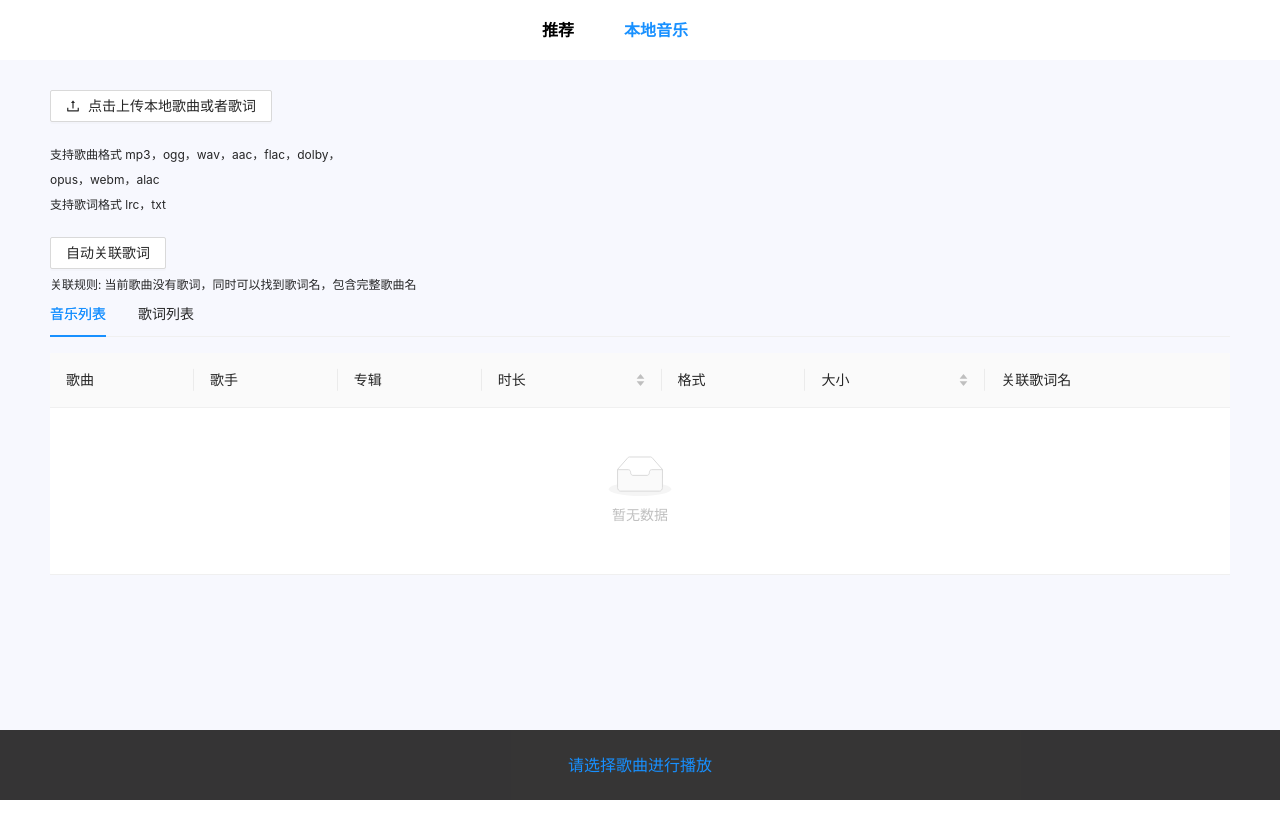
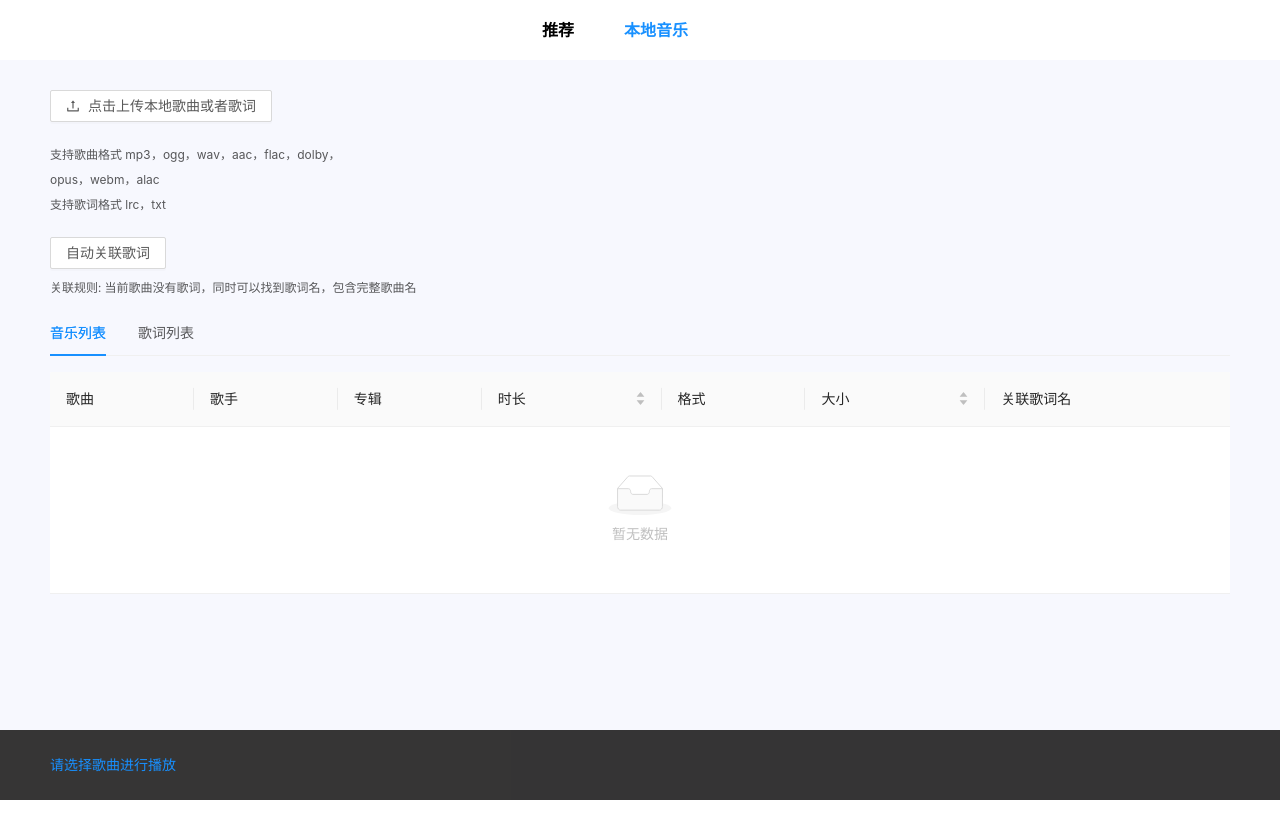
Before and after one commit to xyxiao001/hzfe-music, a React (Create React App) app: page /#/local in a window 1280 px wide. Shown: the top 838 px of the page. Built offline with nearby package versions, Linux system fonts and the light colour scheme; what fast-average-color would draw is missing.

Commit message:
feat: 新增css全局变量，做颜色替换

```diff
--- a/config-overrides.js
+++ b/config-overrides.js
@@ -1,4 +1,11 @@
-module.exports = function override(config, env) {
-  // 关于webpack的相关配置
-  return config;
-};
+const { override, addLessLoader } = require('customize-cra');
+
+module.exports = override(
+  addLessLoader({
+    lessOptions: {
+      javascriptEnabled: true,
+      // 定义全局变量地方
+      modifyVars: {},
+    },
+  }),
+);
--- a/package.json
+++ b/package.json
@@ -15,9 +15,12 @@
     "@types/react-dom": "^16.9.0",
     "@types/react-router-dom": "^5.1.5",
     "antd": "^4.6.3",
+    "customize-cra": "^1.0.0",
     "fast-average-color": "^6.3.0",
     "filesize": "^6.1.0",
     "howler": "^2.2.1",
+    "less": "^4.1.1",
+    "less-loader": "^7.3.0",
     "localforage": "^1.9.0",
     "lodash": "^4.17.20",
     "mobx": "^5.15.6",
--- a/src/Components/Control/index.scss
+++ b/src/Components/Control/index.scss
@@ -1,4 +1,5 @@
 .player-control {
+  width: 100%;
   p {
     margin: 0
   }
@@ -32,7 +33,7 @@
       justify-content: center;
 
       .icon {
-        color: black;
+        color: var(--text-color);
       }
 
       .icon-play-bg {
@@ -65,6 +66,7 @@
     align-items: center;
     user-select: none;
     margin-left: 30px;
+    width: 100%;
 
     .icon-play-bg {
       display: flex;
@@ -78,6 +80,7 @@
     }
 
     .icon-play, .icon-pause {
+      color: var(--text-color);
       font-size: 40px;
       cursor: pointer;
       transition: all .2s ease-in-out;
@@ -85,11 +88,13 @@
 
     .control-progress {
       margin-left: 20px;
-      width: 50vw;
+      width: 100%;
     }
 
     .line-left {
       margin-left: 20px;
+      width: 100px;
+      flex-shrink: 0;
     }
   }
 }
--- a/src/Components/Player/index.scss
+++ b/src/Components/Player/index.scss
@@ -134,19 +134,22 @@
   width: 100%;
   height: 70px;
   z-index: 100;
-  color: #820014;
+  color: var(--primary-color);
   background-color:rgb(33, 32, 32, .9);
 
   .player-layout {
     display: flex;
     align-items: center;
-    justify-content: space-around;
+    justify-content: space-between;
     height: 100%;
     padding: 0 50px;
 
     .layout-left {
       display: flex;
+      width: 20%;
       min-width: 200px;
+      flex-shrink: 0;
+      justify-content: center;
     }
 
     .music-img img {
@@ -168,5 +171,9 @@
         margin-bottom: 0;
       }
     }
+
+    .music-progress {
+      width: 100%;
+    }
   }
 }
--- a/src/Components/Player/index.tsx
+++ b/src/Components/Player/index.tsx
@@ -24,13 +24,12 @@ const Player = observer(() => {
   // 当前的状态, 用来做歌曲时间，还是当前拖动时间的判定
   const musicData = common.musicData
 
-
-  const [musicColor, setMusicColor] = useState('#1890ff')
-
-
   const [currentLrc, setCurrentLrc] = useState('')
 
   const refChange = useRef(false)
+
+  // 主题色
+  const musicColor = common.musicColor
 
   const handleChanging = (value: number) => {
     // 当前拖动时间的改变
@@ -92,12 +91,12 @@ const Player = observer(() => {
     common.updatedMusicInfo(info)
     fac.getColorAsync(info.picture[0])
       .then(color => {
-        setMusicColor(
+        common.updateMusicColor(
           setSaturation(.8, setLightness(.5, color.rgba))
         )
       })
       .catch(e => {
-        setMusicColor(
+        common.updateMusicColor(
           '#1890ff'
         )
       });
@@ -161,7 +160,7 @@ const Player = observer(() => {
     <section className="player">
       {
         musicData.min ? (
-          <section className="player-min" style={{ color: musicColor }}>
+          <section className="player-min">
             {
               musicInfo ? (
                 <section className="player-layout">
--- a/src/Components/Progress/index.scss
+++ b/src/Components/Progress/index.scss
@@ -0,0 +1,24 @@
+.progress {
+  .ant-slider {
+    .ant-slider-track {
+      background-color: var(--primary-color);
+    }
+
+    .ant-slider-handle {
+      border-color: var(--primary-color);
+      &:hover, &:focus {
+        border-color: var(--primary-color);
+      }
+    }
+
+    &:hover {
+      .ant-slider-track {
+        background-color: var(--primary-color);
+      }
+
+      .ant-slider-handle, .ant-slider-handle:not(.ant-tooltip-open) {
+        border-color: var(--primary-color);
+      }
+    }
+  }
+}
--- /dev/null
+++ b/src/common.less
@@ -0,0 +1,24 @@
+@import '~antd/lib/style/themes/default.less';
+@import '~antd/dist/antd.less'; // 引入官方提供的 less 样式入口文件
+
+// 定义css的全局变量 用来做主题替换
+:root {
+  --primary-color: #1890ff;
+  --text-color: rgba(0, 0, 0, 0.65); // 主文本色
+}
+
+// 用于覆盖上面定义的变量
+@primary-color: #1890ff; // 全局主色
+@link-color: #1890ff; // 链接色
+@success-color: #52c41a; // 成功色
+@warning-color: #faad14; // 警告色
+@error-color: #f5222d; // 错误色
+@font-size-base: 14px; // 主字号
+@heading-color: rgba(0, 0, 0, 0.85); // 标题色
+@text-color: rgba(0, 0, 0, 0.65); // 主文本色
+@text-color-secondary: rgba(0, 0, 0, 0.45); // 次文本色
+@disabled-color: rgba(0, 0, 0, 0.25); // 失效色
+@border-radius-base: 2px; // 组件/浮层圆角
+@border-color-base: #d9d9d9; // 边框色
+@box-shadow-base: 0 3px 6px -4px rgba(0, 0, 0, 0.12), 0 6px 16px 0 rgba(0, 0, 0, 0.08),
+  0 9px 28px 8px rgba(0, 0, 0, 0.05); // 浮层阴影
--- a/src/index.tsx
+++ b/src/index.tsx
@@ -1,11 +1,11 @@
 import React from 'react';
 import ReactDOM from 'react-dom';
-import 'antd/dist/antd.css';
-import './index.scss';
 import App from './App';
 import localforage from 'localforage';
 import { ConfigProvider } from 'antd';
 import zh_CN from 'antd/lib/locale-provider/zh_CN';
+import './common.less'
+import './index.scss';
 
 localforage.config({
   name: 'HZFE-MUSIC',
--- a/src/store/common.ts
+++ b/src/store/common.ts
@@ -160,6 +160,15 @@ class Common {
     this.localMusicLrcLoading = false
   }
 
+  // 音乐播放时修改全局主题色
+  @observable
+  musicColor = '#1890ff'
+
+  @action
+  updateMusicColor = (color: string) => {
+    this.musicColor = color
+    document.documentElement.style.setProperty('--primary-color', color)
+  }
 }
 
 const common = new Common()
```
Also changed, not shown: 2 other files (tests, documents, lock files or other folders).
